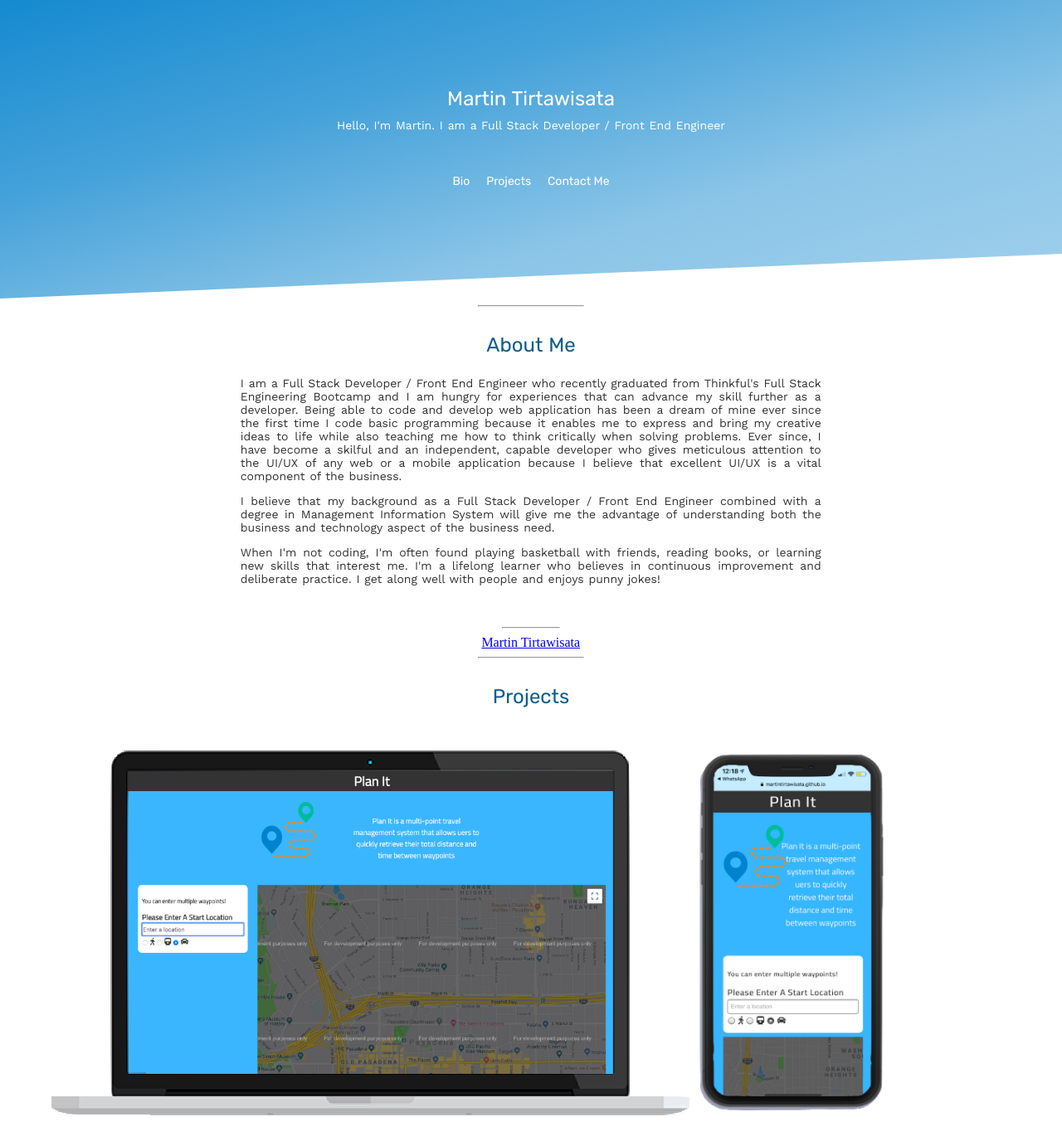
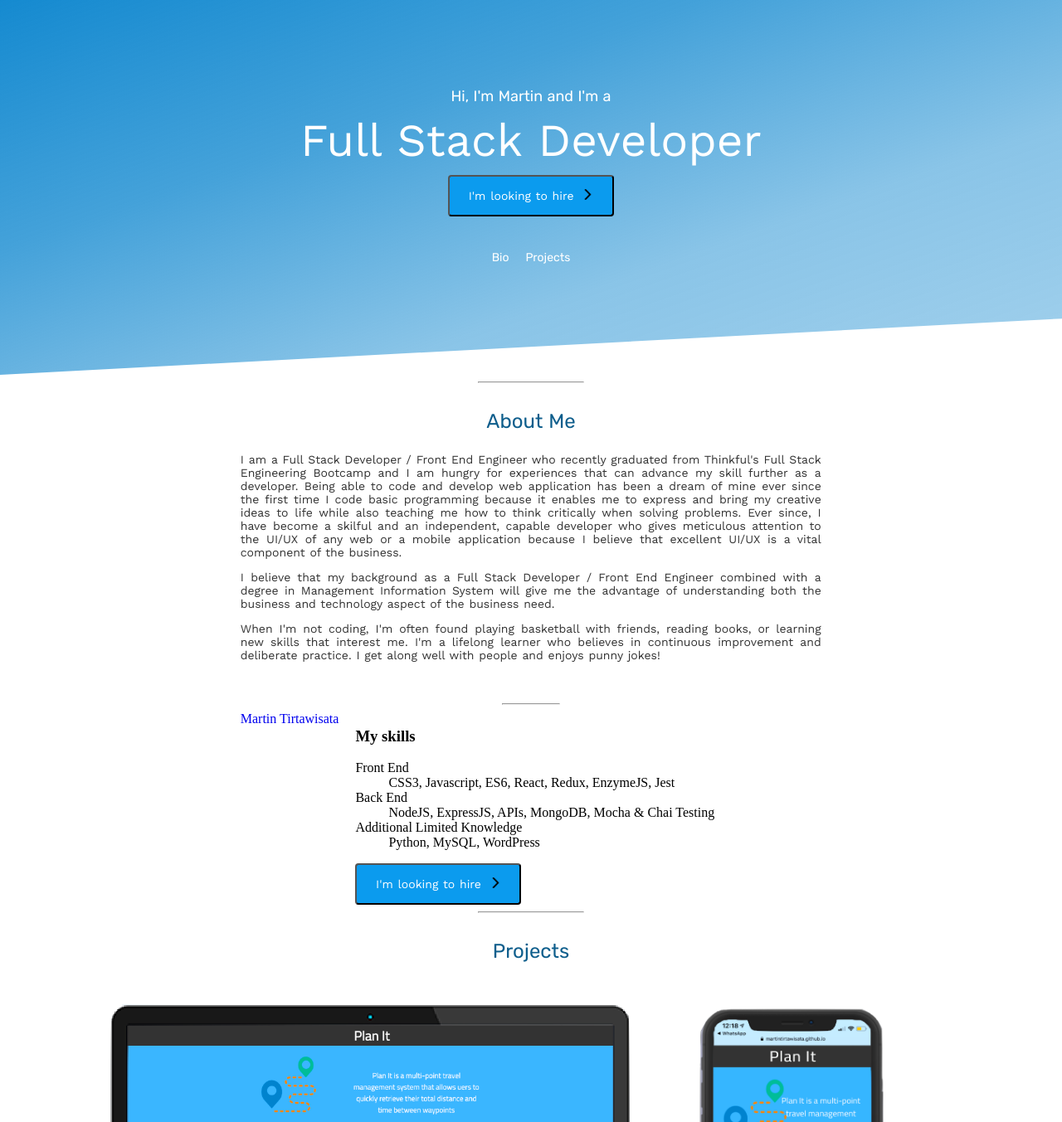
Before and after one commit to MartinTirtawisata/portfolio, a plain HTML site: page index.html in a window 1280 px wide. Shown: the top 1353 px of the page at 83% size. Drawn offline with nearby package versions, Linux system fonts and the light colour scheme.

Commit message:
added minimal design

```diff
--- a/index.css
+++ b/index.css
@@ -36,6 +36,20 @@ hr {
     font-weight: bold;
 }
 
+button {
+    width: 200px;
+    border-radius: 4px;
+    transition: transform .4s;
+}
+
+button:hover {
+    transform: scale(1.04);
+}
+
+a {
+    text-decoration: none;
+}
+
 /* =========================== */
 
 /* Header */
@@ -61,7 +75,7 @@ header{
 
 .name {
     font-family: 'Rubik', sans-serif;
-    font-size: 24px;
+    font-size: 18px;
     margin: 5px;
     color: white
 }
@@ -69,6 +83,16 @@ header{
 .headline {
     margin: 10px 0;
     color: white;
+    font-size: 55px;
+}
+
+.hire-button{
+    background-color: rgb(11, 155, 238);
+}
+
+.arrow-point-to-right{
+    width: 13px;
+    margin-left: 5px;
 }
 
 ul {
@@ -105,6 +129,14 @@ li:active{
 
 .badge {
     text-align: center;
+}
+
+.personal-info-section{
+    display: flex;
+}
+
+.skills-section {
+    margin: 0px 20px
 }
 
 /* ====================== */
@@ -192,17 +224,6 @@ img {
 
 .github-link-button{
     background-color: rgb(11, 155, 238);
-    width: 200px;
-    border-radius: 6px;
-    transition: transform .4s;
-}
-
-.github-link-button:hover{
-    transform: scale(1.04);
-}
-
-.github-link {
-    text-decoration: none;
 }
 
 .github-link > p{
--- a/index.html
+++ b/index.html
@@ -28,13 +28,22 @@
                     <header>
                         <div class="title">
                             <div class="text-wrapper">
-                                <p class="name">Martin Tirtawisata</p>
-                                <p class="headline">Hello, I'm Martin. I am a Full Stack Developer / Front End Engineer</p>
+                                <p class="name">Hi, I'm Martin and I'm a</p>
+                                <p class="headline">Full Stack Developer</p>
+                                <button class="hire-button">
+                                    <a href="#contact-form">
+                                        <p class="white">I'm looking to hire
+                                            <span>
+                                                <img class="arrow-point-to-right" src="./img/arrow-point-to-right.png" alt="">
+                                            </span>
+                                        </p>
+
+                                    </a>
+                                </button>
                             </div>
                             <ul class="nav rubik-font">
                                 <a href="#bio"><li>Bio</li></a>
                                 <a href="#projects"><li>Projects</li></a>
-                                <a href="#contact-form"><li>Contact Me</li></a>
                             </ul>
                         </div>
                     </header>
@@ -62,7 +71,33 @@
                             </p>
                         </div>
                         <hr>
-                        <div class="LI-profile-badge badge"  data-version="v1" data-size="large" data-locale="en_US" data-type="vertical" data-theme="light" data-vanity="martin-tirtawisata"><a class="LI-simple-link" href='https://www.linkedin.com/in/martin-tirtawisata?trk=profile-badge'>Martin Tirtawisata</a></div>
+                        <div class="personal-info-section">
+                            <div class="LI-profile-badge badge"  data-version="v1" data-size="large" data-locale="en_US" data-type="vertical" data-theme="light" data-vanity="martin-tirtawisata">
+                                <a class="LI-simple-link" href='https://www.linkedin.com/in/martin-tirtawisata?trk=profile-badge'>Martin Tirtawisata</a>
+                            </div>
+                            <div class="skills-section">
+                                <h3>My skills</h3>
+                                <dl>
+                                    <dt>Front End</dt>
+                                    <dd>CSS3, Javascript, ES6, React, Redux, EnzymeJS, Jest</dd>
+                                    <dt>Back End</dt>
+                                    <dd>NodeJS, ExpressJS, APIs, MongoDB, Mocha & Chai Testing</dd>
+                                    <dt>Additional Limited Knowledge</dt>
+                                    <dd>Python, MySQL, WordPress</dd>
+                                </dl>
+                                <button class="hire-button">
+                                    <a href="#contact-form">
+                                        <p class="white">I'm looking to hire
+                                            <span>
+                                                <img class="arrow-point-to-right" src="./img/arrow-point-to-right.png" alt="">
+                                            </span>
+                                        </p>
+
+                                    </a>
+                                </button>
+                            </div>
+                        </div>
+
                     </div>
                 </div>
             </div>
@@ -94,6 +129,11 @@
                         <p><span class="tech-used">Tech Used:</span> HTML, CSS, JavaScript, jQuery, Google Maps API</p>
                         <button class="github-link-button">
                             <a class="github-link" target="_blank" href="https://github.com/MartinTirtawisata/PlanIt-GoogleMapsAPI"><p>PlanIt Github repository</p></a>
+                        </button>
+                        <button class="github-link-button">
+                            <a href="https://martintirtawisata.github.io/PlanIt-GoogleMapsAPI/" target="_blank">
+                                <p class="white">PlanIt Demo</p>
+                            </a>
                         </button>
                     </div>
                 </div>
```
Also changed, not shown: img/arrow-point-to-right.png (added).
